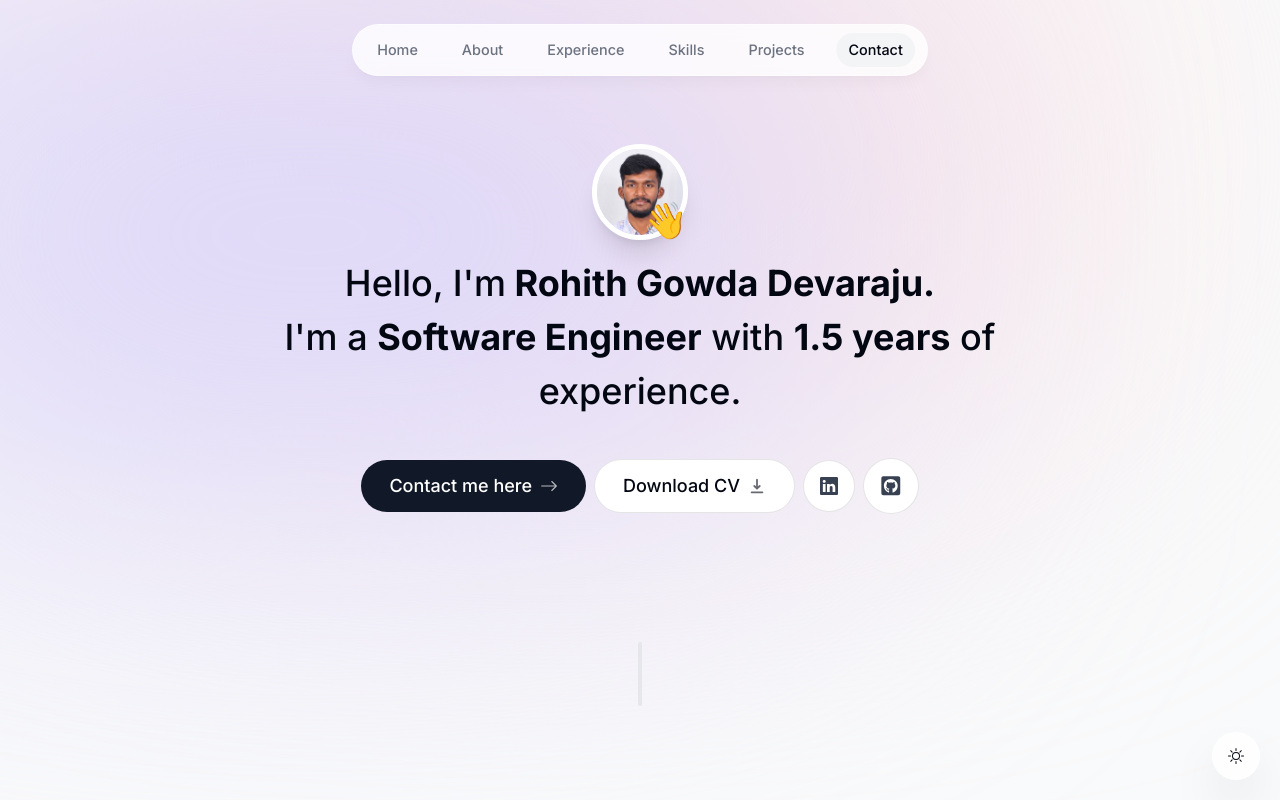
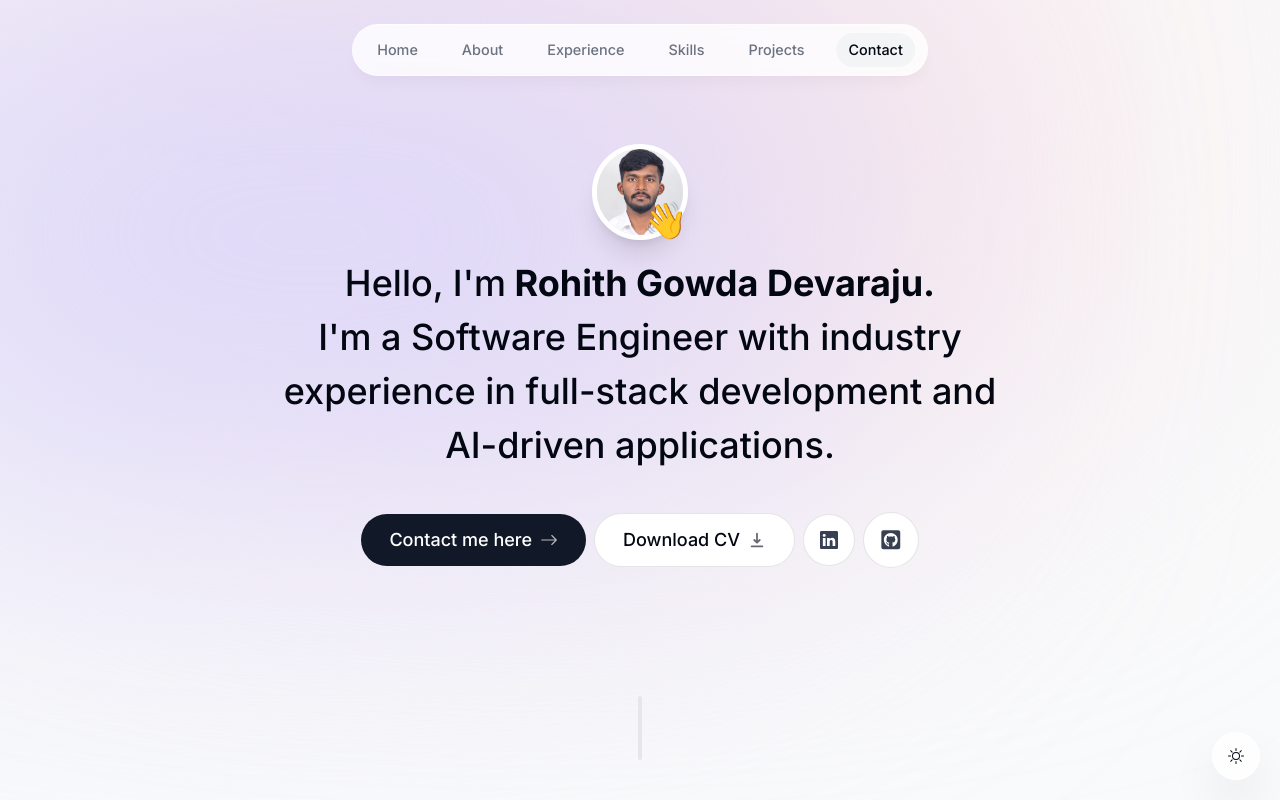
Before and after one commit to RohithGowdaD/My_Portfolio, a Next.js app: page / in a window 1280 px wide. Shown: the top 800 px of the page. Built offline with nearby package versions, Linux system fonts and the light colour scheme.

Commit message:
Updated photo and header intro

```diff
--- a/components/intro.tsx
+++ b/components/intro.tsx
@@ -64,8 +64,7 @@ export default function Intro() {
       >Hello, I'm
         <span className="font-bold"> Rohith Gowda Devaraju.</span>
         <br />I'm a{" "}
-        <span className="font-bold">Software Engineer</span> with{" "}
-        <span className="font-bold">1.5 years</span> of experience.
+        Software Engineer with industry experience in full-stack development and AI-driven applications.
       </motion.h1>
 
       <motion.div
```
Also changed, not shown: public/Rohith.jpg.
